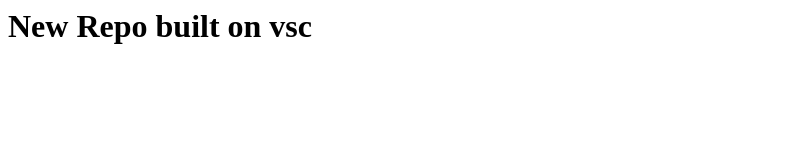
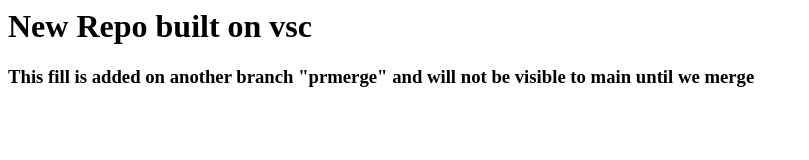
Before and after one commit to ksmbhv/local, a plain HTML site: page index.html in a window 1280 px wide. Shown: the whole page, without its empty margins (0-809 px from the left). Drawn offline with Linux system fonts and the light colour scheme.

Commit message:
made prmerge and added a new small heading

```diff
--- a/index.html
+++ b/index.html
@@ -1 +1,2 @@
 <h1>New Repo built on vsc</h1>
+<h3>This fill is added on another branch "prmerge" and will not be visible to main until we merge</h3>
```
